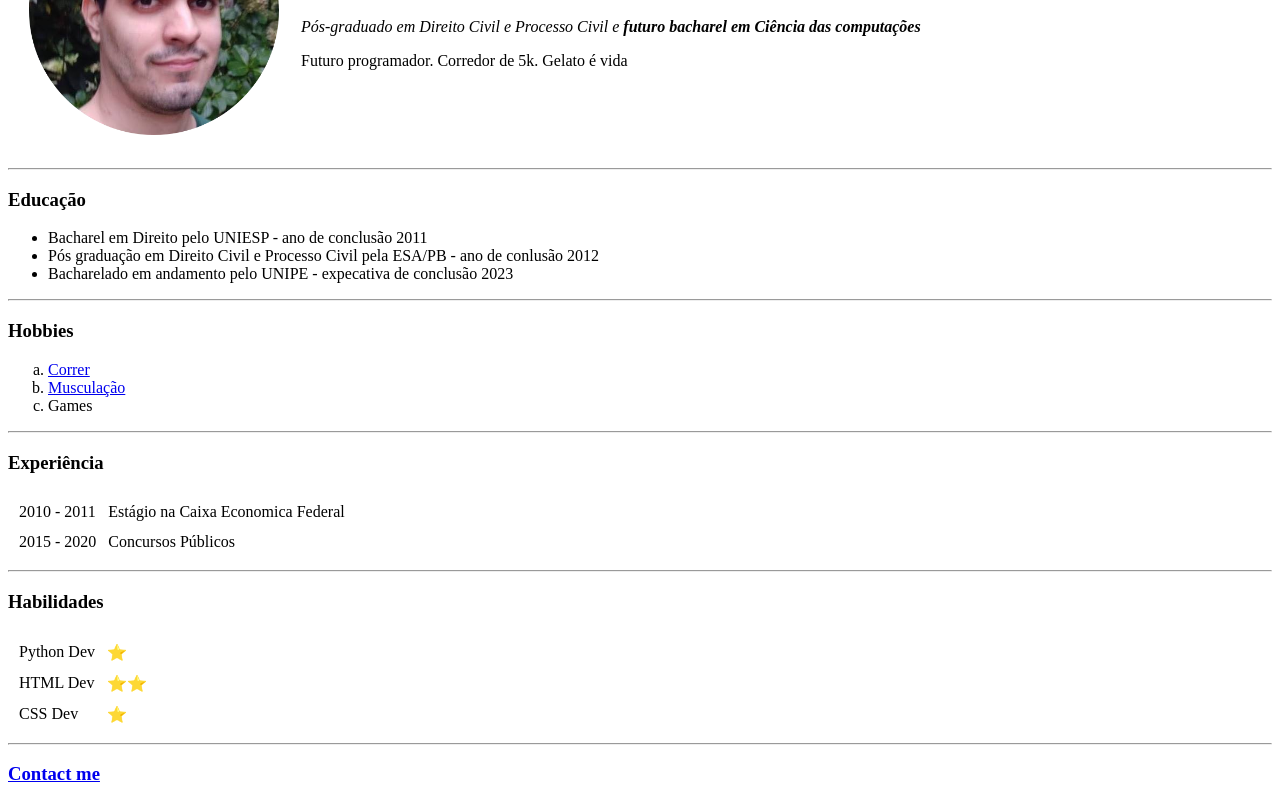
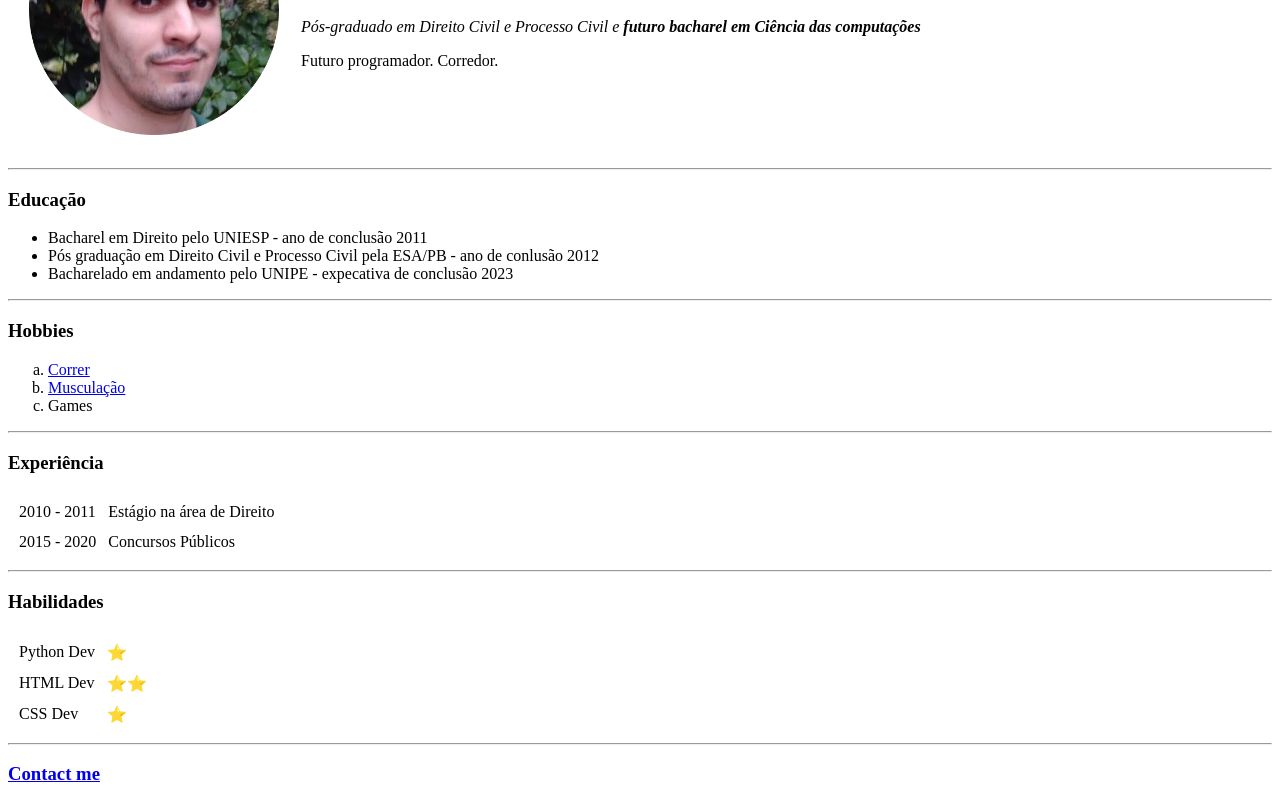
Before and after one commit to leonardoclf/cv, a plain HTML site: page index.html in a window 1280 px wide. Shown: the part 144-948 px from the top of the page. Drawn offline with Linux system fonts and the light colour scheme.

Commit message:
Update index.html

```diff
--- a/index.html
+++ b/index.html
@@ -13,7 +13,7 @@
       <td>
         <h1>Leonardo Cunha Luna Freire</h1>
         <p><em>Pós-graduado em Direito Civil e Processo Civil e <strong>futuro bacharel em Ciência das computações</strong></em></p>
-        <p>Futuro programador. Corredor de 5k. Gelato é vida</p>
+        <p>Futuro programador. Corredor.</p>
       </td>
     </tr>
   </table>
@@ -36,7 +36,7 @@
   <table cellspacing='10'>
     <tr>
       <td>2010 - 2011</td>
-      <td>Estágio na Caixa Economica Federal</td>
+      <td>Estágio na área de Direito</td>
     </tr>
     <tr>
       <td>2015 - 2020</td>
```
